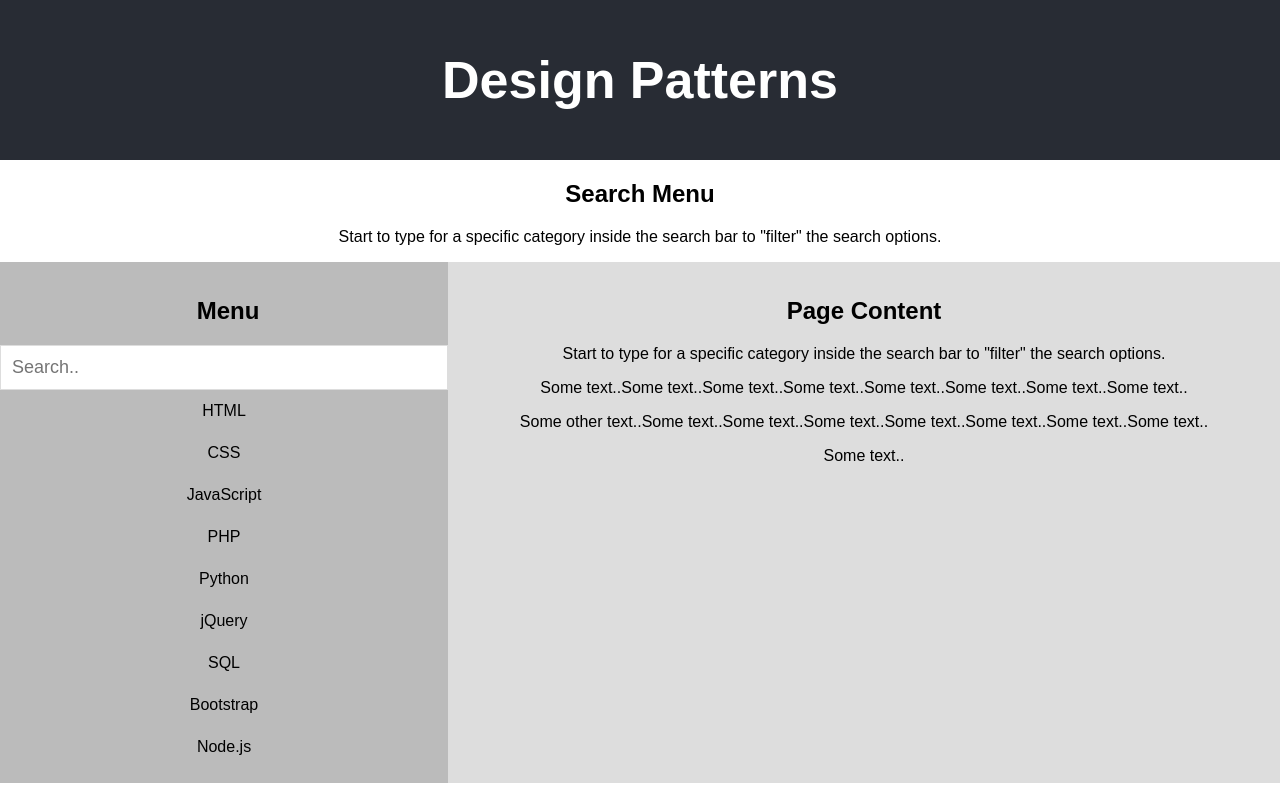
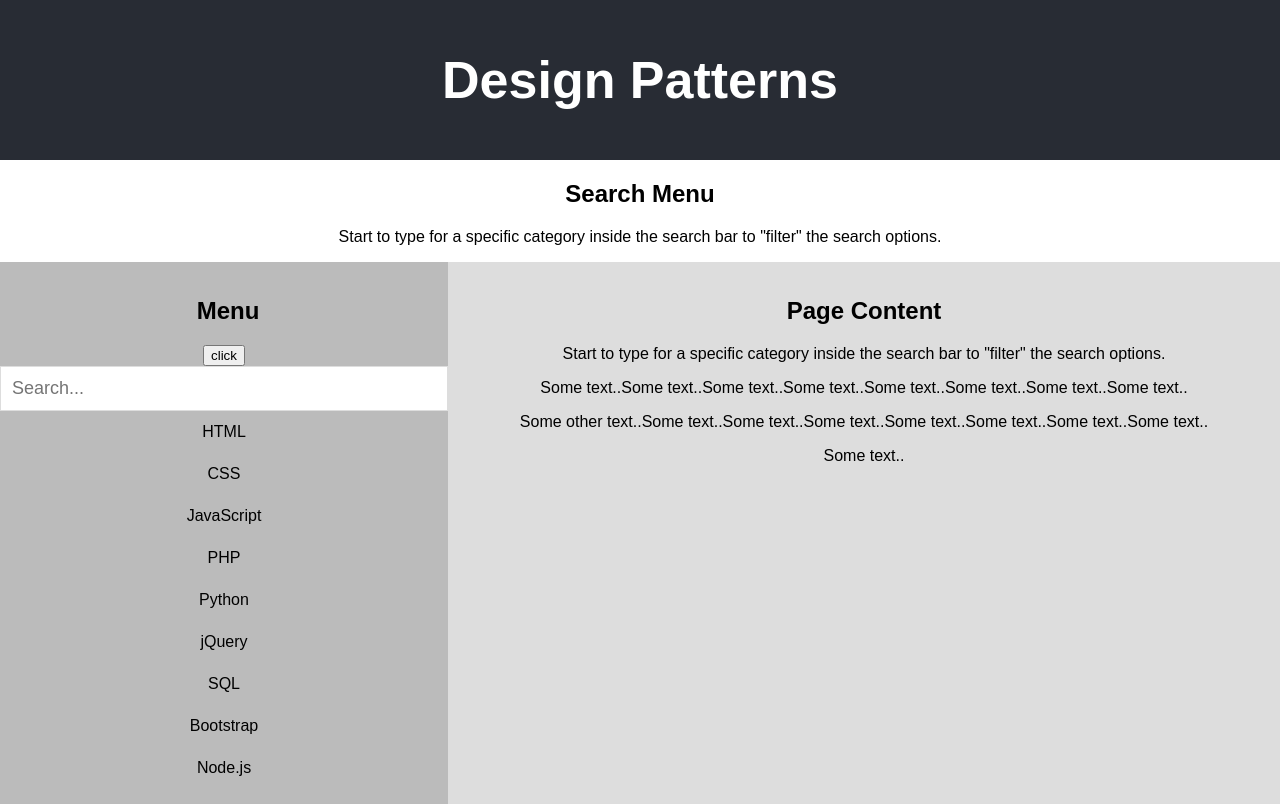
Before and after one commit to hygtfrde/design_patterns, a React (Create React App) app: page / in a window 1280 px wide. Built offline with nearby package versions, Linux system fonts and the light colour scheme.

Commit message:
search updatesfor react

```diff
--- a/src/Design_Patterns/Menus/SearchMenu/SearchMenu.tsx
+++ b/src/Design_Patterns/Menus/SearchMenu/SearchMenu.tsx
@@ -1,11 +1,11 @@
-import React from "react";
+import React, {useRef} from "react";
 import './search_menu_styles.css';
 
 const SearchMenu = () => {
     interface InputValue {
         value?: string;
     }
-    function searchFunction() {
+    const vanillaSearchFunction = () => {
         var input, filter: string|undefined, ul, li, a, i;
         input = document.getElementById("mySearch") as InputValue;
         filter = input?.value?.toUpperCase();
@@ -14,12 +14,29 @@ const SearchMenu = () => {
         for (i = 0; i < li.length; i++) {
             a = li[i].getElementsByTagName("a")[0];
             if (filter !== undefined && a.innerHTML.toUpperCase().indexOf(filter) > -1) {
-                console.log('===> ', a.innerHTML.toUpperCase().indexOf(filter))
                 li[i].style.display = "block";
-                console.log('---> ', li[i])
             }
             else {
                 li[i].style.display = "none";
+            }
+        }
+    }
+    const searchRef = useRef<HTMLInputElement>(null);
+    const menuRef = useRef<HTMLUListElement>(null);
+    const hotSearchFunction = () => {
+
+        let filter, ul, li, a, i;
+
+        const inputValue = searchRef?.current?.value.toUpperCase();
+        const liAnchors: any = menuRef?.current?.childNodes;
+        const liCount = menuRef.current? menuRef.current.childElementCount : 0;
+        for (i = 0; i < liCount; i++) {
+            let anchorText = liAnchors[i].childNodes[0].textContent.toUpperCase();
+            if (inputValue !== undefined && anchorText.indexOf(inputValue) > -1) {
+                liAnchors[i].style.display = "block";
+            }
+            else {
+                liAnchors[i].style.display = "none";
             }
         }
     }
@@ -31,8 +48,9 @@ const SearchMenu = () => {
             <div className="row">
             <div className="left" style={{backgroundColor: "#bbb"}}>
                 <h2>Menu</h2>
-                <input type="text" id="mySearch" onKeyUp={()=>searchFunction()} placeholder="Search.." title="Type in a category"/>
-                <ul id="myMenu">
+                <button onClick={hotSearchFunction}>click</button>
+                <input ref={searchRef} type="text" id="mySearch" onKeyUp={()=>hotSearchFunction()} placeholder="Search..." />
+                <ul ref={menuRef} id="myMenu">
                     <li><a href="#">HTML</a></li>
                     <li><a href="#">CSS</a></li>
                     <li><a href="#">JavaScript</a></li>
```
Also changed, not shown: src/Design_Patterns/Menus/README.md, 1 other file (tests, documents, lock files or other folders).
